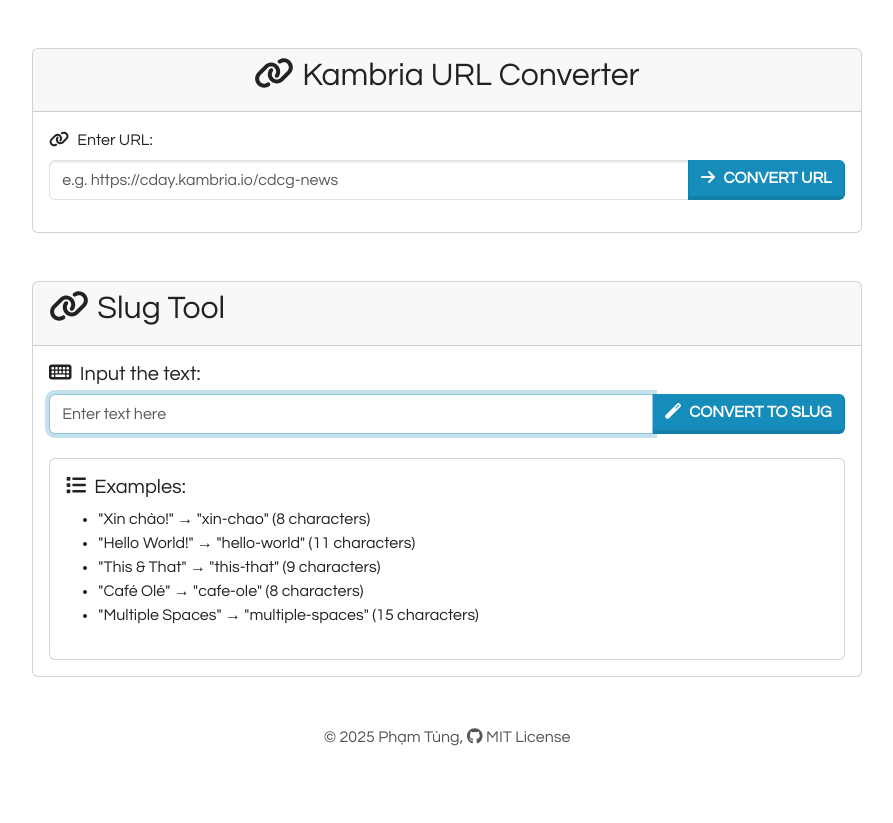
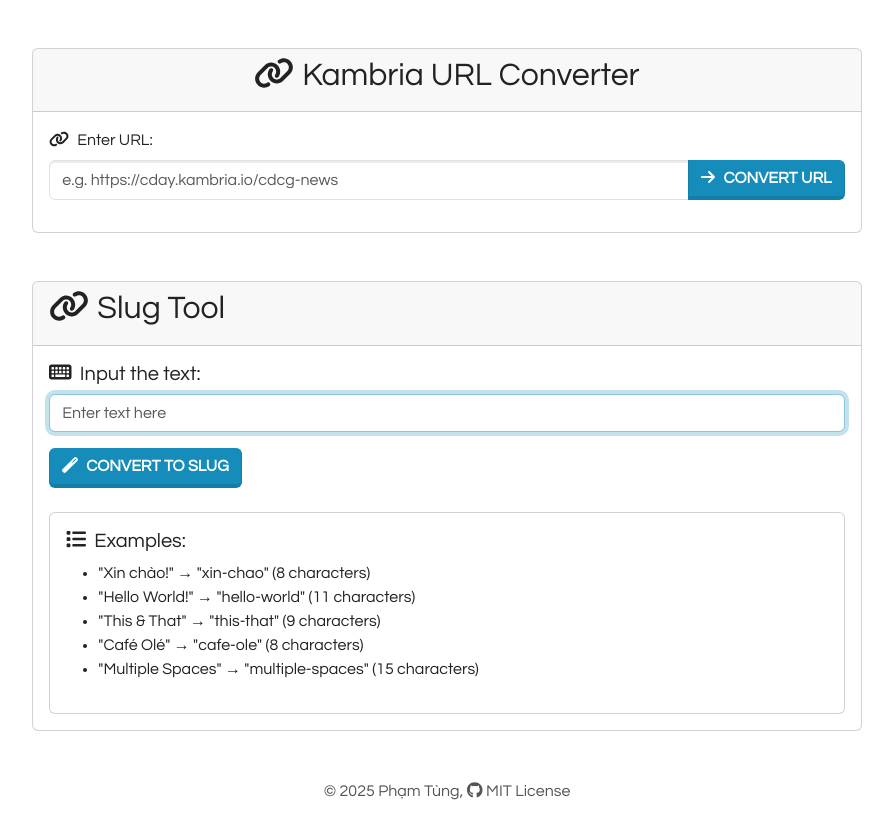
Before and after one commit to tungpham42/kambria-link-tool, a React (Create React App) app: page / in a window 1280 px wide. Shown: the whole page, without its empty margins (193-1086 px from the left). Before the commit the page ends 800 px from the top, so only its background shows below. Built offline with nearby package versions, Linux system fonts and the light colour scheme.

Commit message:
Update RomanizeTool.js

```diff
--- a/src/components/RomanizeTool.js
+++ b/src/components/RomanizeTool.js
@@ -1,5 +1,5 @@
 import React, { useState } from "react";
-import { Container, Form, Button, InputGroup, Alert, Card } from "react-bootstrap";
+import { Container, Form, Button, Alert, Card } from "react-bootstrap";
 import { FontAwesomeIcon } from "@fortawesome/react-fontawesome";
 import {
   faLink,
@@ -56,7 +56,6 @@
                 <FontAwesomeIcon icon={faKeyboard} className="me-2" />
                 Input the text:
               </Form.Label>
-              <InputGroup>
               <Form.Control
                 type="text"
                 value={inputText}
@@ -64,12 +63,11 @@
                 placeholder="Enter text here"
                 autoFocus
               />
+            </Form.Group>
             <Button variant="primary" type="submit">
               <FontAwesomeIcon icon={faMagic} className="me-2" />
               Convert to Slug
             </Button>
-              </InputGroup>
-            </Form.Group>
           </Form>
 
           {error && (
@@ -86,8 +84,7 @@
                   <FontAwesomeIcon icon={faCheckCircle} className="me-2" />
                   Result:
                 </h5>
-                <InputGroup>
-                  <Form.Control type="text" value={romanizedText} readOnly />
+                <Form.Control type="text" value={romanizedText} readOnly className="mb-2" />
                 <Button
                   variant={copied ? "success" : "outline-success"}
                   onClick={handleCopy}
@@ -95,7 +92,6 @@
                   <FontAwesomeIcon icon={faCopy} className="me-2" />
                   {copied ? "Copied" : "Copy"}
                 </Button>
-                </InputGroup>
                 <p className="mt-2">
                   Character count: <strong>{charCount}</strong>
                 </p>
```
Lines whose indentation alone changed are shown as unchanged.
